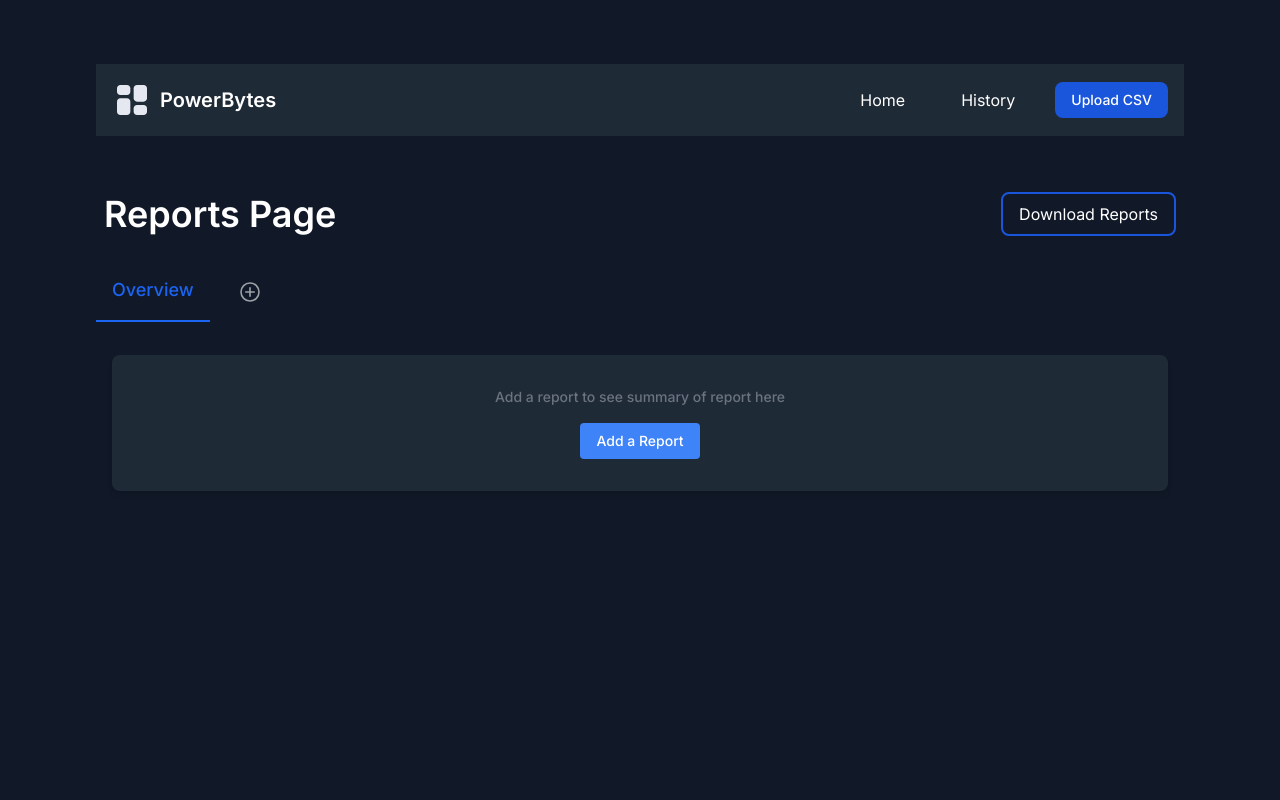
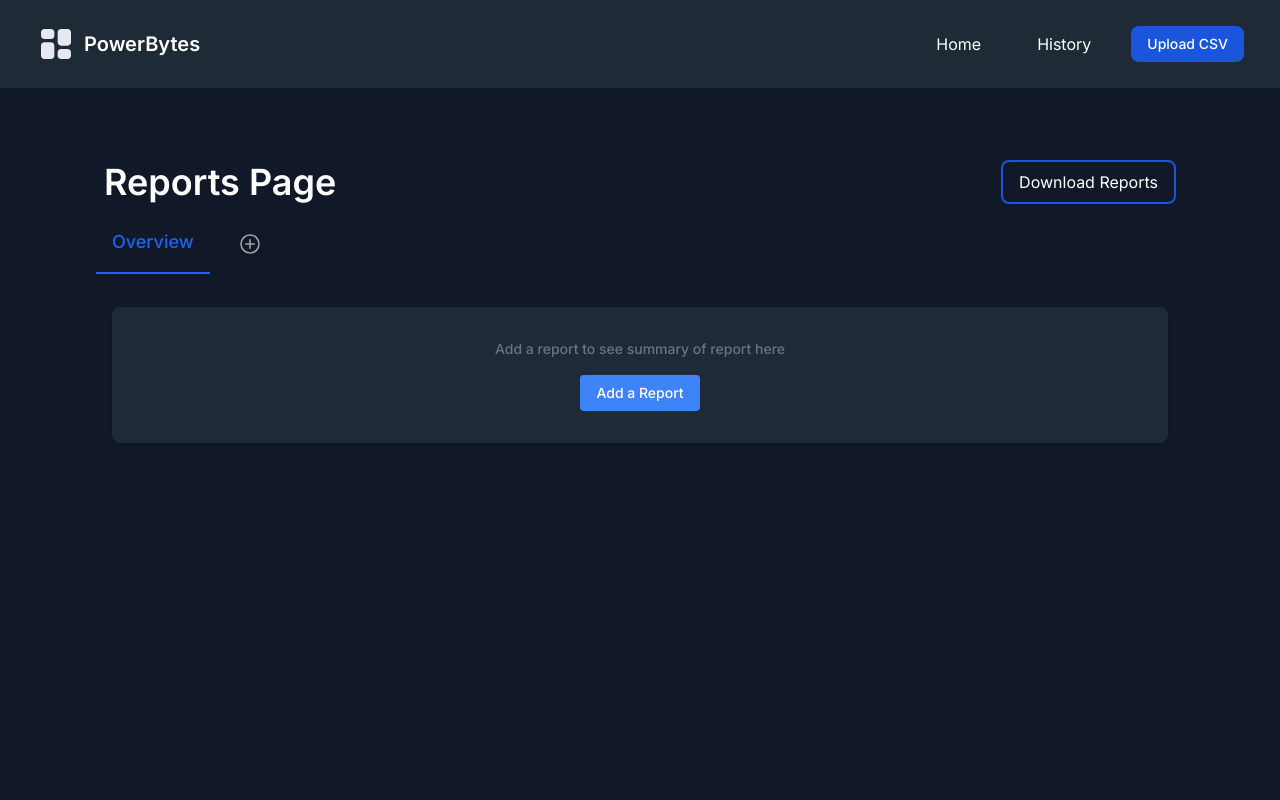
Before and after one commit to chaaals/da-project-frontend, a React (Vite) app: page /report in a window 1280 px wide. Shown: the top 800 px of the page. Built offline with nearby package versions, Linux system fonts and the light colour scheme.

Commit message:
applied comment reviews

```diff
--- a/src/App.jsx
+++ b/src/App.jsx
@@ -3,9 +3,9 @@ import Layout from "./layout";
 
 import Home from "./pages/Home";
 import NotFound from "./pages/NotFound";
+import ReportPage from "./pages/ReportPage";
 
 import "./App.css";
-import ReportPage from "./pages/ReportPage";
 
 function App() {
   return (
--- a/src/components/NavBar.jsx
+++ b/src/components/NavBar.jsx
@@ -9,7 +9,7 @@ const NavBar = () => {
 
   return (
     <nav className="bg-[#1F2A37] border-gray-200">
-      <div className="flex flex-wrap items-center justify-between mx-0 p-4">
+      <div className="flex flex-wrap items-center justify-between mx-3 p-6">
         <a href="/" className="flex items-center space-x-2 rtl:space-x-reverse">
           <img
             src="/images/logo.svg" // Update with the correct logo path
--- a/src/layout/index.jsx
+++ b/src/layout/index.jsx
@@ -4,11 +4,13 @@ import Footer from "../components/Footer";
 
 const Layout = () => {
   return (
-    <main className="w-full bg-colorPrimary h-screen py-16 px-24">
+    <>
       <NavBar />
-      <Outlet />
+      <main className="w-full bg-colorPrimary h-screen py-16 px-24">
+        <Outlet />
+      </main>
       <Footer />
-    </main>
+    </>
   );
 };
 
--- a/src/pages/Home.jsx
+++ b/src/pages/Home.jsx
@@ -41,7 +41,7 @@ function Home() {
   };
 
   return (
-    <section className="flex-col space-y-[72px] mt-12">
+    <section className="flex-col space-y-[72px] mt-1">
       <section className="flex-col space-y-7 w-full">
         <header className="flex gap-3 text-textPrimary">
           <img src="./images/search.svg" alt="Search Icon" className="size-9" />
--- a/src/pages/ReportPage.jsx
+++ b/src/pages/ReportPage.jsx
@@ -3,13 +3,13 @@ import React, { useState } from "react";
 // Header Component
 const Header = () => {
   return (
-    <header className="flex justify-between items-center p-2 bg-transparent mt-12">
+    <section className="flex justify-between items-center p-2 bg-transparent">
       <div className="text-white text-4xl font-semibold">Reports Page</div>
       {/* Made text bigger */}
       <button className="bg-transparent text-white border-2 border-blue-700 px-4 py-2 rounded-lg hover:bg-blue-700 hover:text-white">
         Download Reports
       </button>
-    </header>
+    </section>
   );
 };
 
@@ -32,7 +32,7 @@ const Tabs = () => {
   };
 
   return (
-    <div className="text-sm font-medium text-center text-gray-500 dark:text-gray-400 dark:border-gray-700 mt-4">
+    <div className="text-sm font-medium text-center text-gray-500 dark:text-gray-400 dark:border-gray-700">
       <ul className="flex flex-wrap -mb-px">
         {tabs.map((tab) => (
           <li key={tab.id} className="me-2">
@@ -92,10 +92,10 @@ const Tabs = () => {
 // ReportPage Component (Combining Everything)
 const ReportPage = () => {
   return (
-    <div className="flex flex-col min-h-screen bg-transparent">
+    <section className="flex flex-col min-h-screen bg-transparent">
       <Header />
       <Tabs />
-    </div>
+    </section>
   );
 };
 
```
Also changed, not shown: src/components/AddReport.jsx (deleted).
